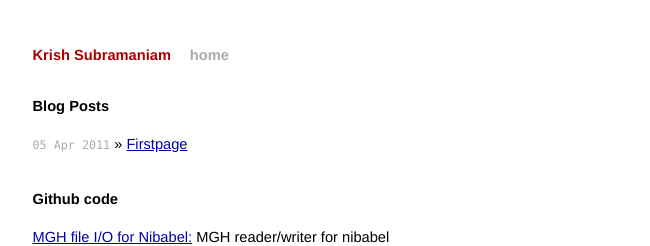
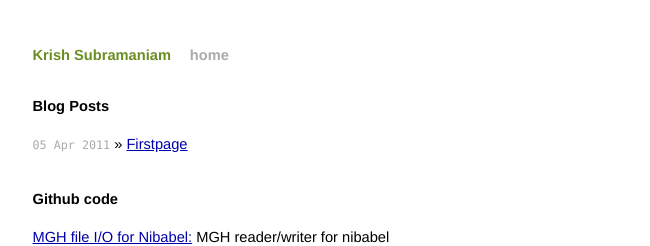
Before and after one commit to ksubramz/ksubramz.github.com, a Jekyll site: the page built from index.html, in a window 1280 px wide. Shown: the top 246 px of the page, without its empty margins (314-964 px from the left). Built offline with Jekyll 4.4.1, drawn with Linux system fonts in a browser that asks for light colours.

Commit message:
olive green

```diff
--- a/css/screen.css
+++ b/css/screen.css
@@ -87,13 +87,13 @@ ul.posts {
 }
 
 .title {
-  color: #a00;
+  color: #6B8E23;
   font-weight: bold;
   margin-bottom: 2em;
 }
 
   .site .title a {
-    color: #a00;
+    color: #6B8E23;
     text-decoration: none;
   }
 
```
